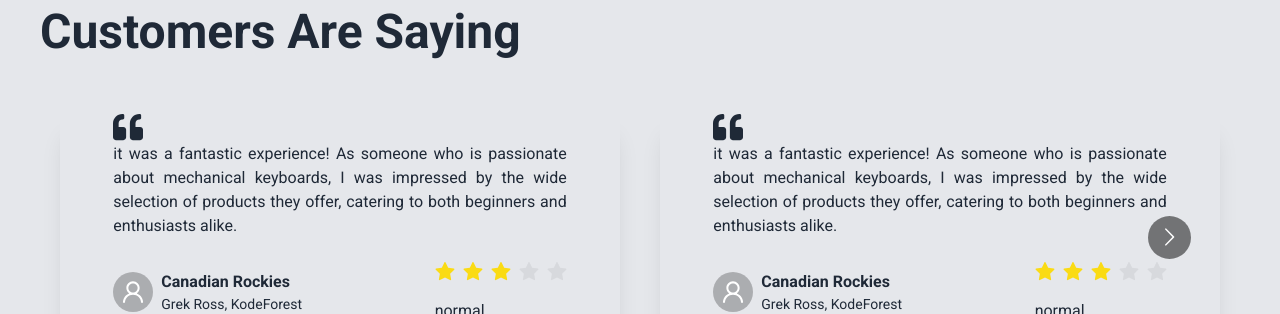
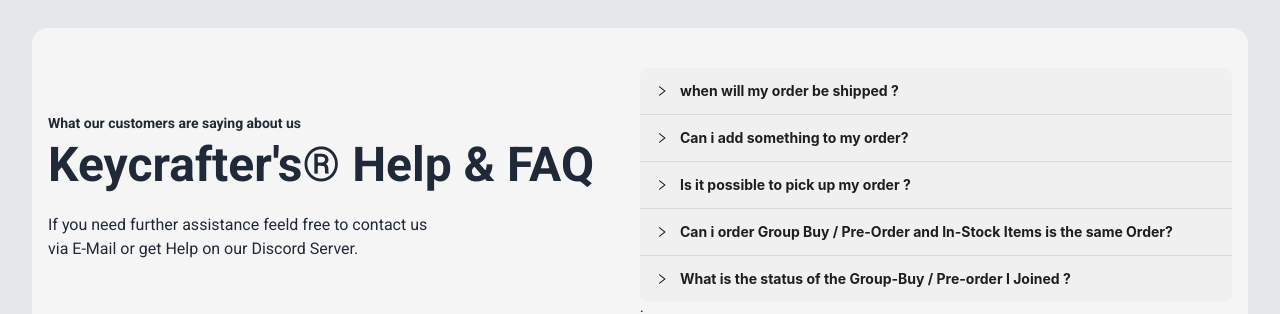
Before and after one commit to Foysal79/KeyCrafter-s-Shop, a React (Vite) app: page / in a window 1280 px wide. Shown: the part 2486-2800 px from the top of the page. Built offline with nearby package versions, Linux system fonts and the light colour scheme.

Commit message:
Faq session add

```diff
--- a/src/components/layout/HomeLayout/Footer.tsx
+++ b/src/components/layout/HomeLayout/Footer.tsx
@@ -5,7 +5,7 @@
 
 const Footer = () => {
   return (
-    <div className="py-12 px-10 md:px-20">
+    <div className="py-12 px-10 md:px-20 ">
       {/* session */}
 
 
--- /dev/null
+++ b/src/page/FaqSession.tsx
@@ -0,0 +1,58 @@
+
+import type { CollapseProps } from 'antd';
+import { Collapse } from 'antd';
+
+const text = (
+  <p style={{ paddingInlineStart: 24 }}>
+    A dog is a type of domesticated animal. Known for its loyalty and faithfulness, it can be found
+    as a welcome guest in many households across the world.
+  </p>
+);
+
+const items: CollapseProps['items'] = [
+    {
+      key: '1',
+      label: <h1 className=' font-bold' >when will my order be shipped ?</h1>,
+      children: <p className='text-sm' >Every order will be shipped on the next business day! Delays can occur if we have special events like Black Friday!</p>,
+    },
+    {
+      key: '2',
+      label: <h1 className=' font-bold' >Can i add something to my order?</h1>,
+      children: <p className='text-sm' >Yes. Please write us a message and we will add it to your order and send you an invoice. This is only possible if your order is not shipped.</p>,
+    },
+    {
+      key: '3',
+      label: <h1 className=' font-bold' >Is it possible to pick up my order ?</h1>,
+      children: <p className='text-sm' >Yes. Please write us a message and we can arrange a timeslot and refund the shipping costs. Pick up is only possible in Aachen, Bangladesh.</p>,
+    },
+    {
+      key: '4',
+      label: <h1 className=' font-bold' >Can i order Group Buy / Pre-Order and In-Stock Items is the same Order?</h1>,
+      children: <p className='text-sm' >No. This is not possible due to the shipping times of Group-Buy / Pre-Order Products.</p>,
+    },
+    {
+      key: '5',
+      label: <h1 className=' font-bold' >What is the status of the Group-Buy / Pre-order I Joined ?</h1>,
+      children: <p className='text-sm' >You can view the current status of all Group-Buy / Pre-Order in our Project Update List.</p>,
+    },
+  ];
+
+
+const FaqSession = () => {
+    return (
+        <div className='bg-[#F5F5F5]  lg:flex mx-8 px-4 py-5 rounded-2xl items-center space-y-5 '>
+            <div className="py-3 flex-1">
+        <h1 className="text-sm font-bold">What our customers are saying about us</h1>
+        <h1 className=" pb-6 pt-2 text-3xl md:text-5xl font-bold  font-roboto">
+        Keycrafter's® Help & FAQ
+        </h1>
+        <p>If you need further assistance feeld free to contact us <br /> via E-Mail or get Help on our Discord Server.</p>
+      </div>
+            <div className='flex-1'>
+            <Collapse  className='' items={items} bordered={false}  />;
+            </div>
+        </div>
+    );
+};
+
+export default FaqSession;
--- a/src/page/Home.tsx
+++ b/src/page/Home.tsx
@@ -5,16 +5,19 @@
 
 import ServiceAdvertisement from "../components/layout/HomeLayout/ServiceAdvertisement";
 import TopFeatured from "../components/layout/HomeLayout/TopFeatured";
+import FaqSession from "./FaqSession";
 
 const Home = () => {
   return (
-    <div className="bg-[#E5E7EB]">
+    <div className="bg-[#E5E7EB] space-y-5">
       <HeroSession />
       <ServiceAdvertisement />
       <FeaturedProducts />
       <KeyboardCompare />
       <TopFeatured />
+      <FaqSession />
       <Review />
+
     </div>
   );
 };
```
